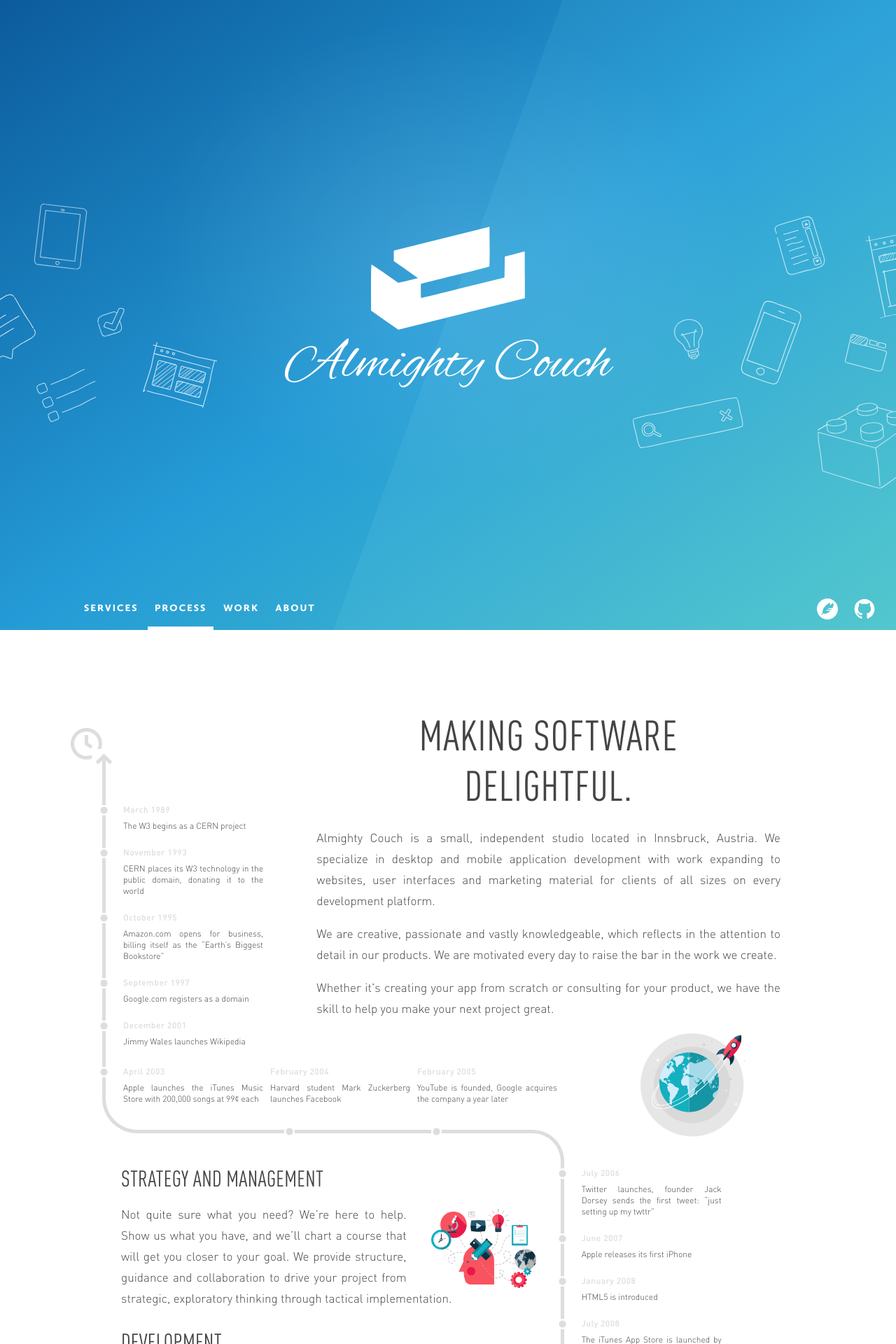
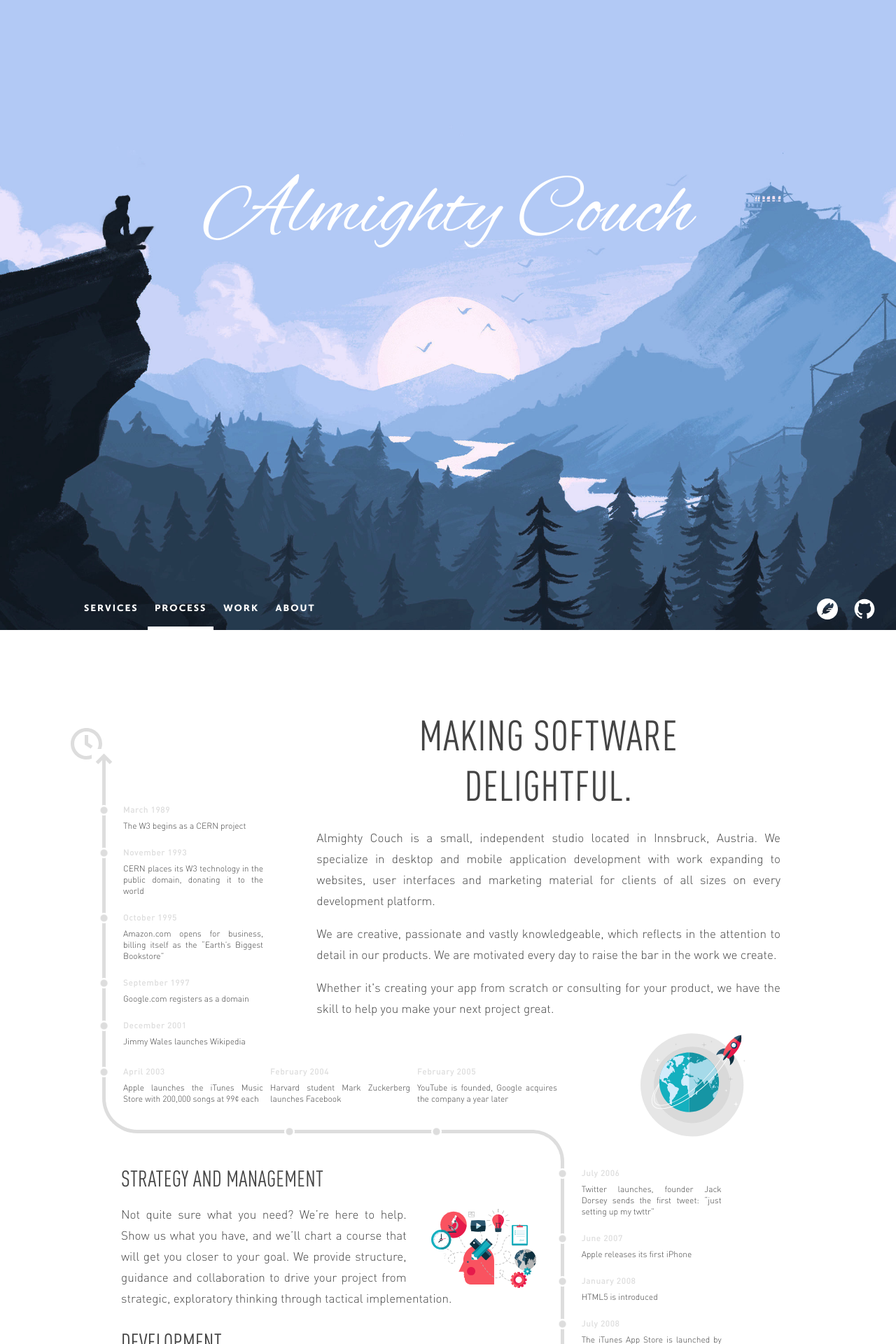
Before and after one commit to almightycouch/almightycouch.github.io, a Jekyll site: the page built from index.html, in a window 1280 px wide. Shown: the top 1920 px of the page at 70% size. Built offline with Jekyll 4.4.1, drawn with Linux system fonts in a browser that asks for light colours.

Commit message:
Some fun with the hero <section>

```diff
--- a/_includes/header.html
+++ b/_includes/header.html
@@ -2,7 +2,6 @@
   {% unless layout.skip-hero %}
   <section class="hero">
     <figure>
-      <img src="/assets/img/logo.svg" alt="Logo" />
       <figcaption>{{ site.title }}</figcaption>
     </figure>
   </section>
--- a/_sass/base/_header.scss
+++ b/_sass/base/_header.scss
@@ -12,22 +12,14 @@ body > header {
     position: relative;
     height: 100vmin;
     margin-bottom: -60px;
-    background: #249bd6;
-    background: linear-gradient(110deg, hsla(0, 0%, 100%, 0), hsla(0, 0%, 100%, 0) 50%, hsla(0, 0%, 100%, .15) 0, hsla(0, 0%, 100%, .15)), linear-gradient(to top left, #49c3c9, #249bd6 50%, #0c5b9c);
-    background-blend-mode: soft-light;
+    background-image: url(/assets/img/hero-bg.jpg);
+    background-size: cover;
+    background-position: center center;
 
     figure {
       position: absolute;
-      top: 0; left: 0; right: 0; bottom: 5px;
+      top: 150px; left: 0; right: 0; bottom: 5px;
       margin: 0;
-      @include grid-media($medium-screen-grid) {
-        background-image: url(/assets/img/hero-teaser.svg);
-        background-size: 2760px auto;
-        background-position: center center;
-        background-repeat: no-repeat;
-        background-attachment: fixed;
-      }
-      justify-content: center;
       display: flex;
       flex-direction: column;
       align-items: center;
@@ -39,8 +31,9 @@ body > header {
       }
 
       figcaption {
+        margin-top: 80px;
         font-family: "Alex Brush";
-        font-size: 80px;
+        font-size: 120px;
         color: white;
         text-align: center;
       }
--- a/_sass/base/_variables.scss
+++ b/_sass/base/_variables.scss
@@ -1,6 +1,6 @@
 $color-base: #444;
 $color-base2: #959595;
-$color-alt: #2C9CD3;
+$color-alt: #0980ab;
 $color-alt2: #d5e3ed;
 $color-alt3: #f7f9fc;
 $color-active: $color-alt;
```
Also changed, not shown: assets/img/hero-bg.jpg (added), assets/img/hero-teaser.svg (deleted).
